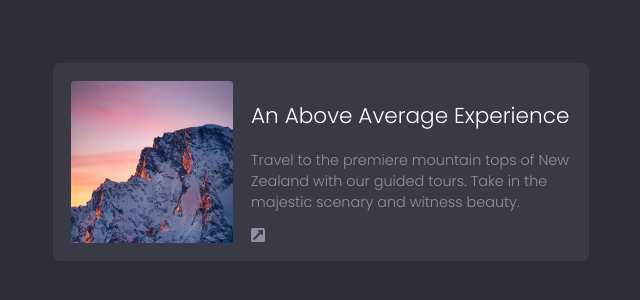
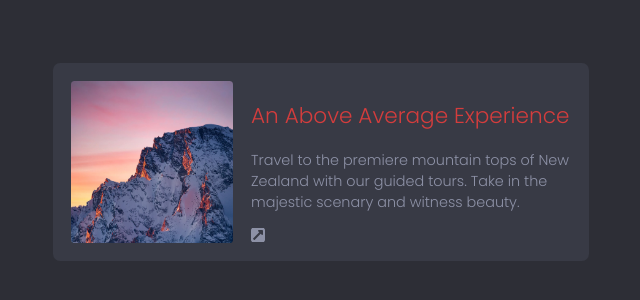
Before and after one commit to oryanhach/simple-card, a plain HTML site: page index.html in a window 1280 px wide. Shown: the part 238-538 px from the top of the page, without its empty margins (319-959 px from the left). Drawn offline with Linux system fonts and the light colour scheme.

Commit message:
change title color to test deployment

```diff
--- a/index.css
+++ b/index.css
@@ -26,7 +26,7 @@ a {
 }
 
 p.title {
-	color: white;
+	color: rgb(212, 61, 61);
 	font-size: 1.2rem;
 	line-height: 119.7%;
 }
```
